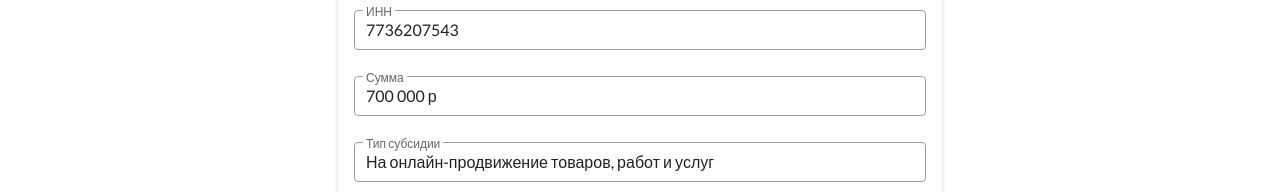
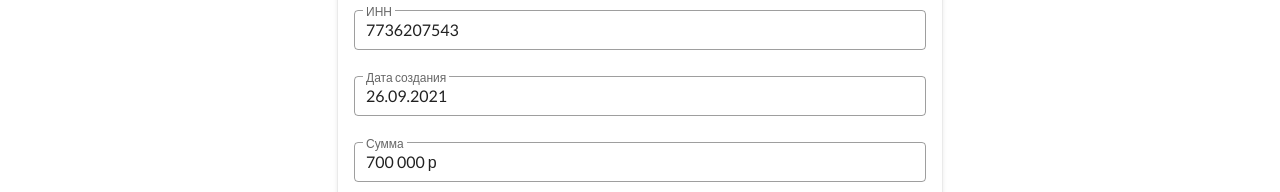
Before and after one commit to Vorh/mos-grant, a Vue app in the folder vapp/: page /detail in a window 1280 px wide. Shown: the part 511-703 px from the top of the page. Built offline with nearby package versions, Linux system fonts and the light colour scheme; no server answers.

Commit message:
Add date-create

```diff
--- a/vapp/src/App.vue
+++ b/vapp/src/App.vue
@@ -31,13 +31,14 @@ export default {
 
 
 @import url('https://fonts.googleapis.com/css2?family=Lato:ital,wght@0,100;0,300;0,400;0,700;0,900;1,100;1,300;1,400;1,700;1,900&display=swap');
-
+@import url('https://fonts.googleapis.com/css2?family=Roboto+Condensed:ital,wght@0,300;0,400;0,700;1,300;1,400;1,700&display=swap');
 html {
   overflow-y: auto !important;
 }
 
 #app {
   font-family: 'Lato', sans-serif !important;
+  /*font-family: 'Roboto Condensed', sans-serif;*/
   -webkit-font-smoothing: antialiased;
   -moz-osx-font-smoothing: grayscale;
   text-align: center;
--- a/vapp/src/component/detail/Card.vue
+++ b/vapp/src/component/detail/Card.vue
@@ -18,6 +18,15 @@
           dense
           readonly
       ></v-text-field>
+   <v-text-field
+       v-model="date"
+       label="Дата создания"
+       required
+       color="black"
+       outlined
+       dense
+       readonly
+   ></v-text-field>
       <v-text-field
           v-model="sum"
           label="Сумма"
@@ -44,6 +53,7 @@ export default {
   name: "Card",
 
   data:()=>({
+    date: '26.09.2021',
     orgName: 'ООО Яндекс',
     inn: '7736207543',
     sum: '700 000 р',
--- a/vapp/src/component/grant/GrantDocument.vue
+++ b/vapp/src/component/grant/GrantDocument.vue
@@ -306,8 +306,6 @@ a.file-container > input[type=file] {
   position: absolute;
   top: 0;
   left: 0;
-  width: 100%;
-  height: 100%;
   text-align: right;
 }
 
--- a/vapp/src/component/requests/RequestsTable.vue
+++ b/vapp/src/component/requests/RequestsTable.vue
@@ -1,6 +1,7 @@
 <template>
 
-  <div>
+  <v-card style="height: 100%">
+    <v-card-text class="mb-0 pb-0">
     <v-data-table
         :items="requests"
         :headers="headers"
@@ -18,14 +19,15 @@
 
     </v-data-table>
 
-    <div class="text-center mt-10">
+    <div class="text-center mt-10 mb-4">
       <v-pagination
           v-model="page"
           :length="5"
           color="black"
       ></v-pagination>
     </div>
-  </div>
+    </v-card-text>
+  </v-card>
 </template>
 
 <script>
--- a/vapp/src/component/requests/RequestsView.vue
+++ b/vapp/src/component/requests/RequestsView.vue
@@ -14,7 +14,7 @@
           sm="12"
       >
         <v-row class="justify-center align-center pt-15">
-          <div class="grant-title ml-2">Заявки на субсидию</div>
+          <div class="grant-title ml-2">Мои заявки на субсидию</div>
         </v-row>
 
         <v-row justify="center" class="mt-15">
```
